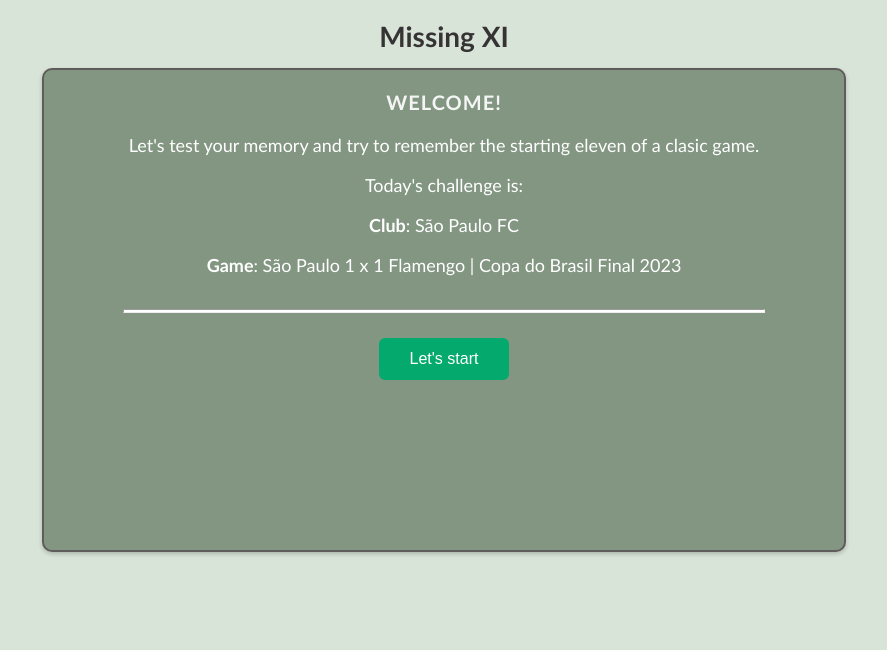
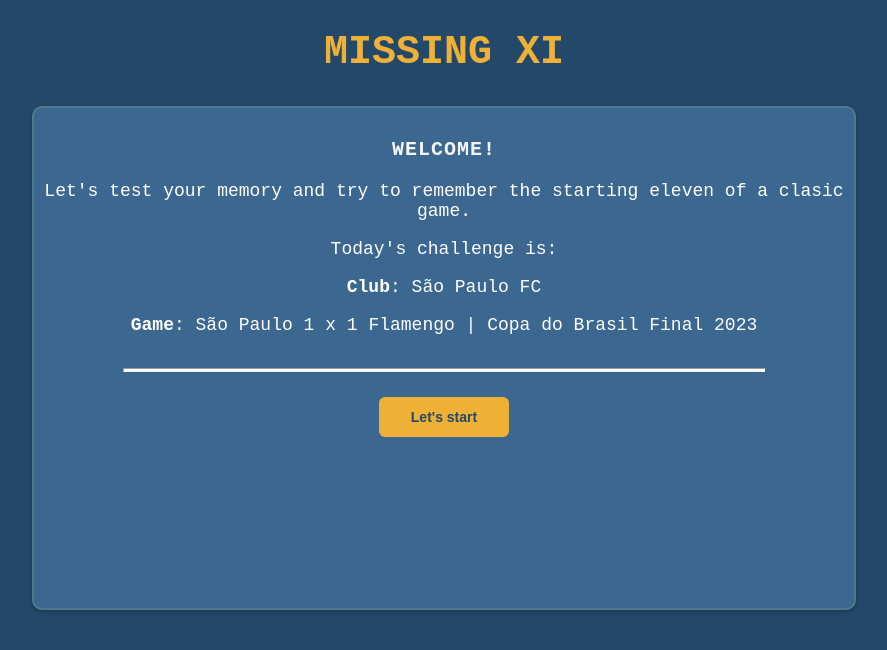
Before and after one commit to abussafilx/module1-game, a plain HTML site: page index.html in a window 1280 px wide. Shown: the whole page, without its empty margins (196-1083 px from the left). Drawn offline with Linux system fonts and the light colour scheme.

Commit message:
style update color and font

```diff
--- a/css/styles.css
+++ b/css/styles.css
@@ -1,8 +1,8 @@
 body {
-    background-color: rgb(216, 228, 215);
+    background-color: #23486A;
     margin: 0;
     padding: 0;
-    font-family: "Gill Sans", sans-serif;
+    font-family: "Andale Mono", AndaleMono, monospace;
     display: flex;
     flex-direction: column;
     align-items: center;
@@ -11,9 +11,15 @@ body {
 
 h1 {
     text-align: center;
-    color: rgb(53, 51, 51);
-    margin-bottom: 15px;
-    font-size: 28px;
+    color: #EFB036;
+    margin: 40px;
+    text-transform:uppercase;
+    font-family: "Andale Mono", AndaleMono, monospace;
+    font-size: 40px;
+    font-style: normal;
+    font-variant: normal;
+    font-weight: 700;
+    line-height: 26.4px;
 }
 
 h3 {
@@ -32,16 +38,17 @@ hr {
 }
 
 .board {
-    background-color: rgb(130, 150, 130);
+    background-color: #3B6790;
     width: 85%;
     max-width: 800px;
     min-height: 60vh;
-    border: 2px solid rgb(97, 92, 92);
+    border: 2px solid #4C7B8B;
     border-radius: 10px;
     display: flex;
     flex-direction: column;
     align-items: center;
-    padding: px;
+    padding: 10px;
+    margin-bottom: 20px;
     box-shadow: 0px 2px 4px rgba(0, 0, 0, 0.2);
 }
 
@@ -61,11 +68,11 @@ hr {
     display: flex;
     justify-content: center;
     align-items: center;
-    flex-wrap: wrap; /* Allows wrapping */
+    flex-wrap: wrap;
     gap: 10px;
     margin-top: 30px;
     width: 100%;
-    max-width: 100%; /* Ensures it doesn’t overflow */
+    max-width: 100%;
     padding: 10px;
 }
 
@@ -77,7 +84,7 @@ hr {
     font-size: 26px;
     font-weight: bold;
     padding: 10px;
-    background-color: rgb(19, 112, 97);
+    background-color: #4C7B8B;
     border: 2px solid rgb(160, 202, 160);
     border-radius: 50%;
 }
@@ -108,7 +115,7 @@ input.letter-input {
     font-weight: 600;
     margin: 5px;
     padding: 10px;
-    background-color: rgb(73, 155, 107);
+    background-color: rgba(73, 155, 107, 0.39);
     border: 2px solid rgb(207, 207, 207);
     border-radius: 50%;
     transition: all 0.2s ease-in-out;
@@ -135,12 +142,13 @@ input.letter-input:disabled {
 }
 
 button {
-    background-color: #04AA6D;
+    background-color: #EFB036;
     border: none;
-    color: white;
+    color: #23486A;
     width: 130px;
     padding: 12px;
-    font-size: 16px;
+    font-size: 14px;
+    font-weight: 600;
     border-radius: 6px;
     margin: 10px;
     transition: all 0.3s ease-in-out;
--- a/js/index.js
+++ b/js/index.js
@@ -297,11 +297,11 @@ class LineUp {
         //comparing letter by letter
         inputs.forEach((input, i) => {
             if (input.value.toUpperCase() === correctWord[i].toUpperCase()) {
-                input.style.backgroundColor = "lightgreen"; // Correct
+                input.style.backgroundColor = "#AAB99A"; // Correct
                 letters[i].style.visibility = "visible";
                 input.disabled = true;
             } else {
-                input.style.backgroundColor = "lightcoral"; // Incorrect
+                input.style.backgroundColor = "#BE3144"; // Incorrect
                 isCorrect = false;
                 setTimeout(() => {
                     input.value = "";
```
